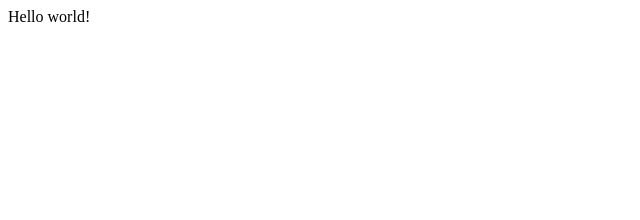
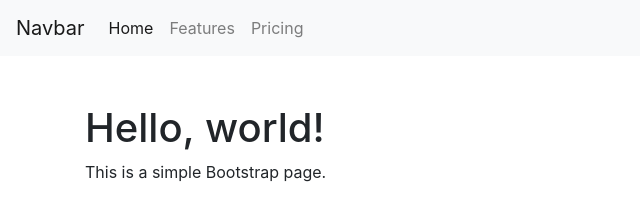
Before and after one commit to kcguo/kcguo.github.io, a plain HTML site: page index.html in a window 1280 px wide. Shown: the whole page, without its empty margins (0-640 px from the left). Drawn offline with nearby package versions, Linux system fonts and the light colour scheme.

Commit message:
Update index.html

```diff
--- a/index.html
+++ b/index.html
@@ -1 +1,39 @@
-Hello world!
+<!DOCTYPE html>
+<html lang="en">
+<head>
+    <meta charset="UTF-8">
+    <meta name="viewport" content="width=device-width, initial-scale=1.0">
+    <title>Bootstrap Site</title>
+    <!-- Bootstrap CSS -->
+    <link href="https://stackpath.bootstrapcdn.com/bootstrap/4.5.2/css/bootstrap.min.css" rel="stylesheet">
+</head>
+<body>
+    <nav class="navbar navbar-expand-lg navbar-light bg-light">
+        <a class="navbar-brand" href="#">Navbar</a>
+        <button class="navbar-toggler" type="button" data-toggle="collapse" data-target="#navbarNav" aria-controls="navbarNav" aria-expanded="false" aria-label="Toggle navigation">
+            <span class="navbar-toggler-icon"></span>
+        </button>
+        <div class="collapse navbar-collapse" id="navbarNav">
+            <ul class="navbar-nav">
+                <li class="nav-item active">
+                    <a class="nav-link" href="#">Home <span class="sr-only">(current)</span></a>
+                </li>
+                <li class="nav-item">
+                    <a class="nav-link" href="#">Features</a>
+                </li>
+                <li class="nav-item">
+                    <a class="nav-link" href="#">Pricing</a>
+                </li>
+            </ul>
+        </div>
+    </nav>
+    <div class="container mt-5">
+        <h1>Hello, world!</h1>
+        <p>This is a simple Bootstrap page.</p>
+    </div>
+    <!-- Bootstrap JS, Popper.js, and jQuery -->
+    <script src="https://code.jquery.com/jquery-3.5.1.slim.min.js"></script>
+    <script src="https://cdn.jsdelivr.net/npm/@popperjs/core@2.5.4/dist/umd/popper.min.js"></script>
+    <script src="https://stackpath.bootstrapcdn.com/bootstrap/4.5.2/js/bootstrap.min.js"></script>
+</body>
+</html>
```
